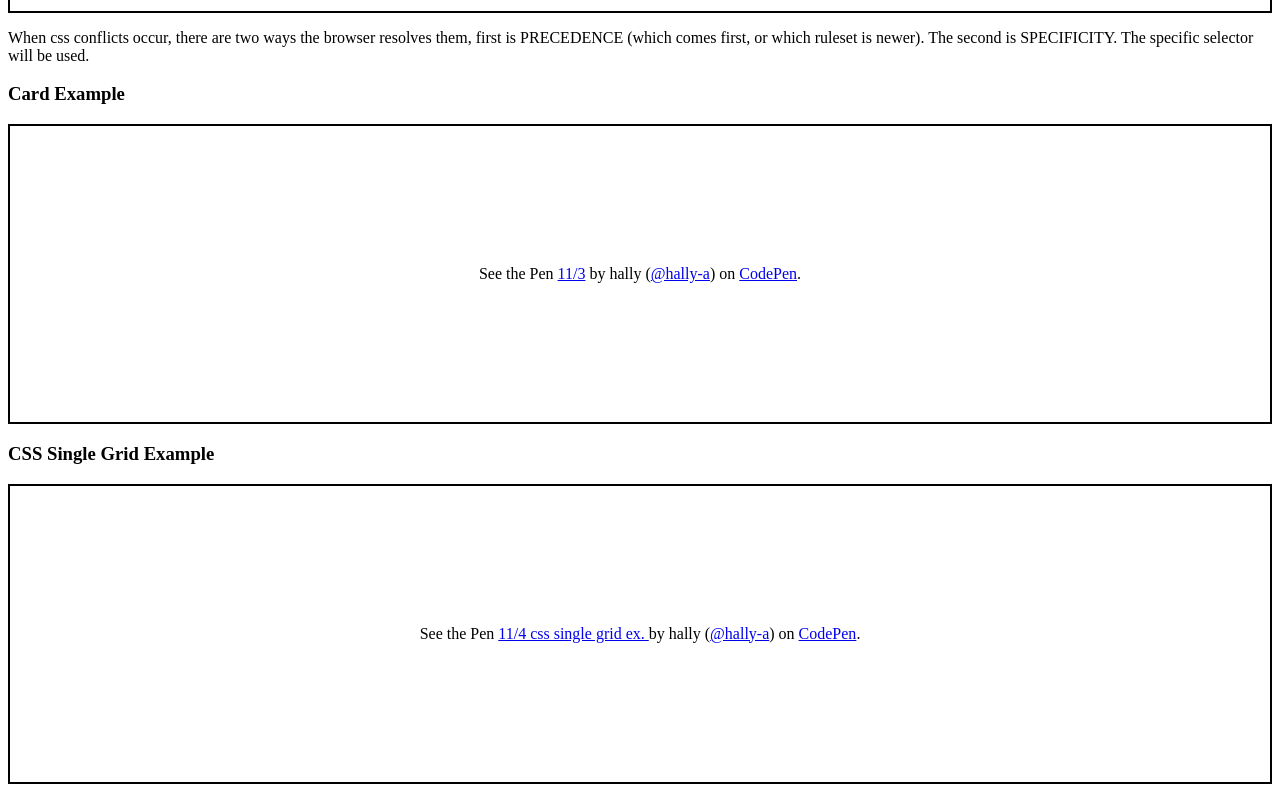
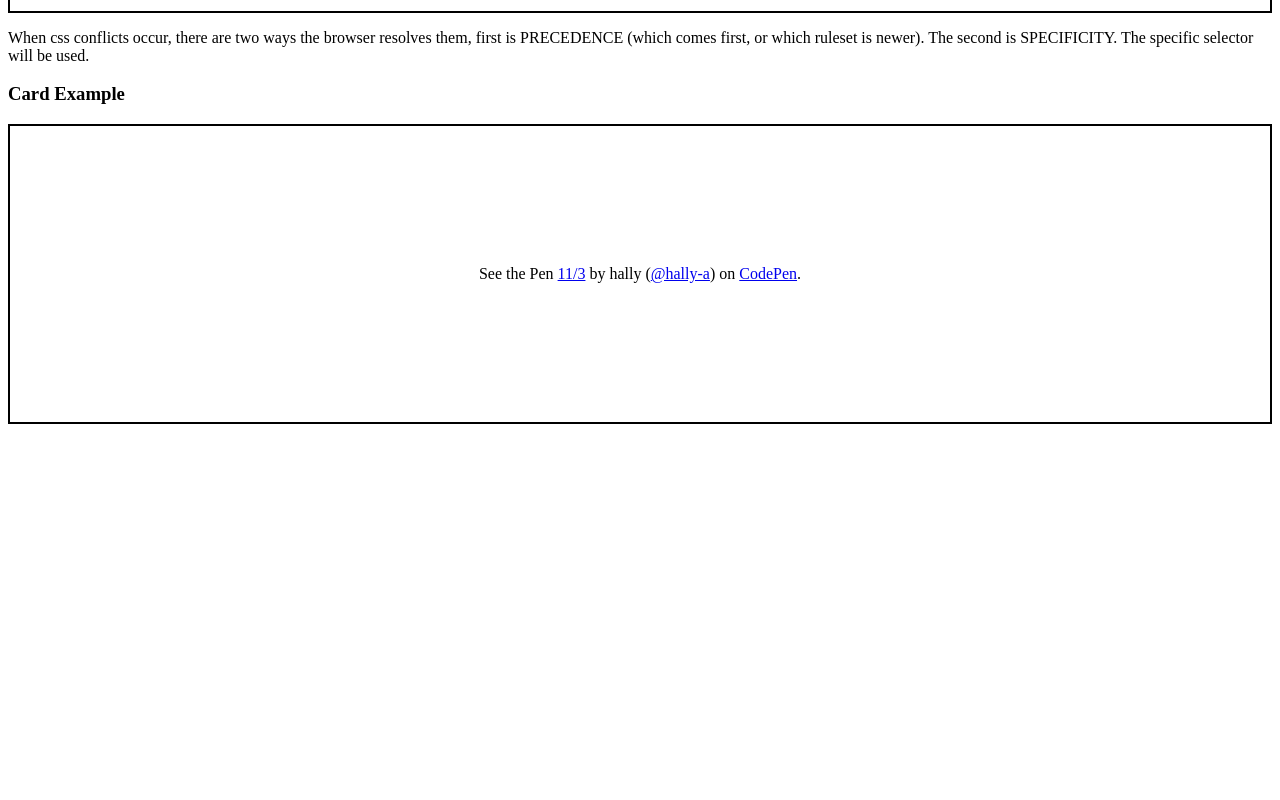
Before and after one commit to Hally-albeno/techblog, a plain HTML site: page css.html in a window 1280 px wide. Shown: the part 1960-2760 px from the top of the page. After the commit the page ends 2400 px from the top, so only its background shows below. Drawn offline with Linux system fonts and the light colour scheme; a script that the page names is missing.

Commit message:
Update css.html

```diff
--- a/css.html
+++ b/css.html
@@ -56,12 +56,6 @@
   on <a href="https://codepen.io">CodePen</a>.</span>
 </p>
 <script async src="https://cpwebassets.codepen.io/assets/embed/ei.js"></script>
-    <h3>CSS Single Grid Example</h3>
-    <p class="codepen" data-height="300" data-default-tab="css,result" data-slug-hash="RwZQaEr" data-user="hally-a" style="height: 300px; box-sizing: border-box; display: flex; align-items: center; justify-content: center; border: 2px solid; margin: 1em 0; padding: 1em;">
-  <span>See the Pen <a href="https://codepen.io/hally-a/pen/RwZQaEr">
-  11/4 css single grid ex. </a> by hally (<a href="https://codepen.io/hally-a">@hally-a</a>)
-  on <a href="https://codepen.io">CodePen</a>.</span>
-</p>
-<script async src="https://cpwebassets.codepen.io/assets/embed/ei.js"></script>
+
   </body>
 </html>
```
